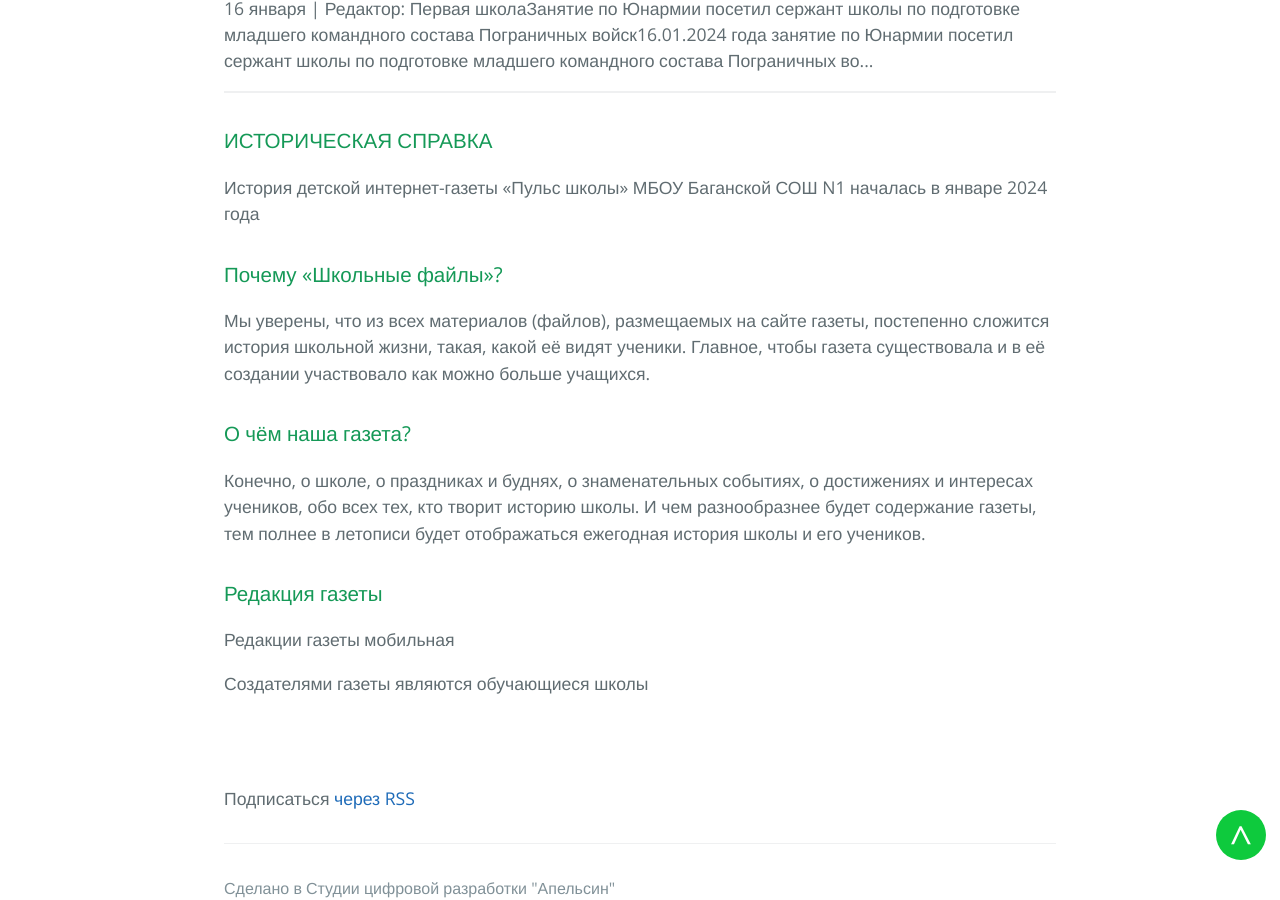
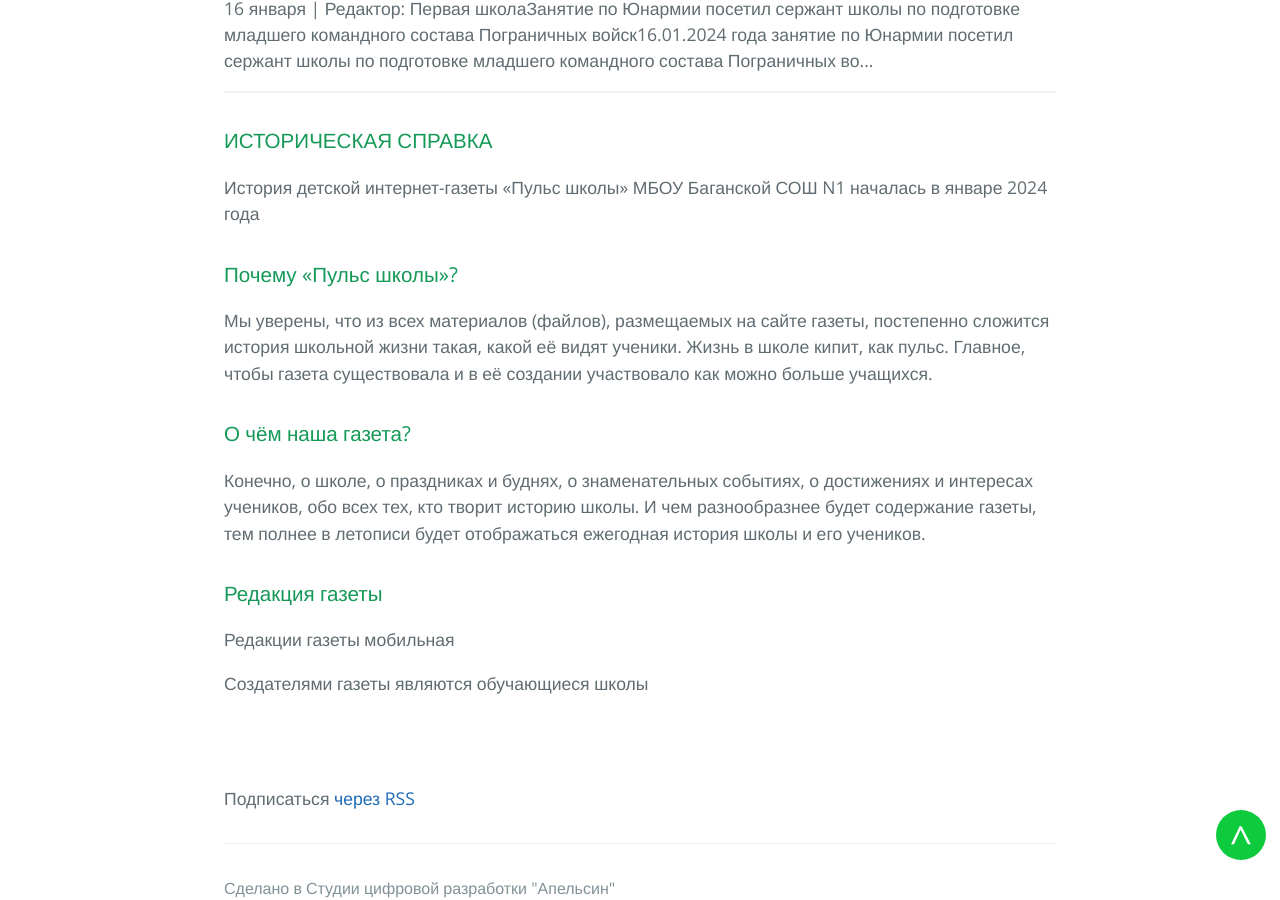
Before and after one commit to 1-sch/1-sch.github.io, a Jekyll site: the page built from index.html, in a window 1280 px wide and 900 px high, scrolled down 1027 px. Built offline with Jekyll 4.4.1, drawn with Linux system fonts in a browser that asks for light colours; the list of posts is cut into pages by our own code.

Commit message:
Update index.html

```diff
--- a/index.html
+++ b/index.html
@@ -74,8 +74,8 @@
 ИСТОРИЧЕСКАЯ СПРАВКА</h3>
 <p>История детской интернет-газеты «Пульс школы» МБОУ Баганской СОШ N1 началась в январе 2024 года</p><h3>
 
-Почему «Школьные файлы»?</h3><p>
-Мы уверены, что из всех материалов (файлов), размещаемых на сайте газеты, постепенно сложится история школьной жизни, такая, какой её видят ученики. Главное, чтобы газета  существовала и в её создании участвовало как можно больше учащихся.</p>
+Почему «Пульс школы»?</h3><p>
+Мы уверены, что из всех материалов (файлов), размещаемых на сайте газеты, постепенно сложится история школьной жизни такая, какой её видят ученики. Жизнь в школе кипит, как пульс. Главное, чтобы газета  существовала и в её создании участвовало как можно больше учащихся.</p>
 <h3>
 О чём наша газета?</h3><p>
 Конечно, о школе, о праздниках и буднях, о знаменательных событиях, о достижениях и интересах учеников, обо всех тех, кто творит историю школы. И чем разнообразнее будет содержание газеты, тем полнее в летописи будет отображаться ежегодная  история школы и его учеников. </p>
```
